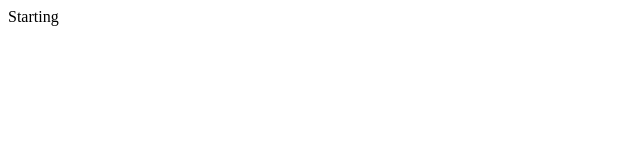
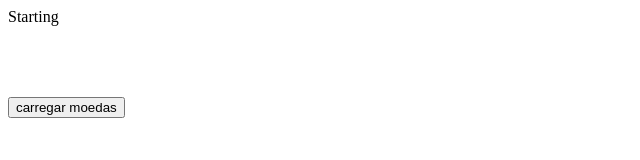
Before and after one commit to MatheusAnastacio/crypto-web, a plain HTML site: page index.html in a window 1280 px wide. Shown: the whole page, without its empty margins (0-640 px from the left). Drawn offline with Linux system fonts and the light colour scheme.

Commit message:
Update index.html

```diff
--- a/index.html
+++ b/index.html
@@ -1,4 +1,3 @@
-
 <!DOCTYPE html>
 <html lang="en">
 <head>
@@ -7,5 +6,31 @@
 </head>
 <body>
   Starting
+    <pre>
+        <div id="coinmarket"></div>
+    </pre>
+    <button type="button" onclick="loadCoins()">carregar moedas</button>
+
+
 </body>
+
+
+<script>
+function loadCoins() {
+  const url_coins = 'https://matheusanastacio.github.io/crypto-web/coinmarketcap.json'
+  var req = new XMLHttpRequest();
+    req.overrideMimeType("application/json");
+    req.open('GET', url_coins, true);
+    req.onload  = function() {
+       const coinsJson = JSON.parse(req.responseText);
+       var text = ''
+       for (let i = 0; i < 10; i++) {
+          text += "<p>" + coinsJson[i].name + "</p>";
+       }
+       document.getElementById("coinmarket").innerHTML = text
+    };
+    req.send(null);
+}
+</script>
+
 </html>
```
